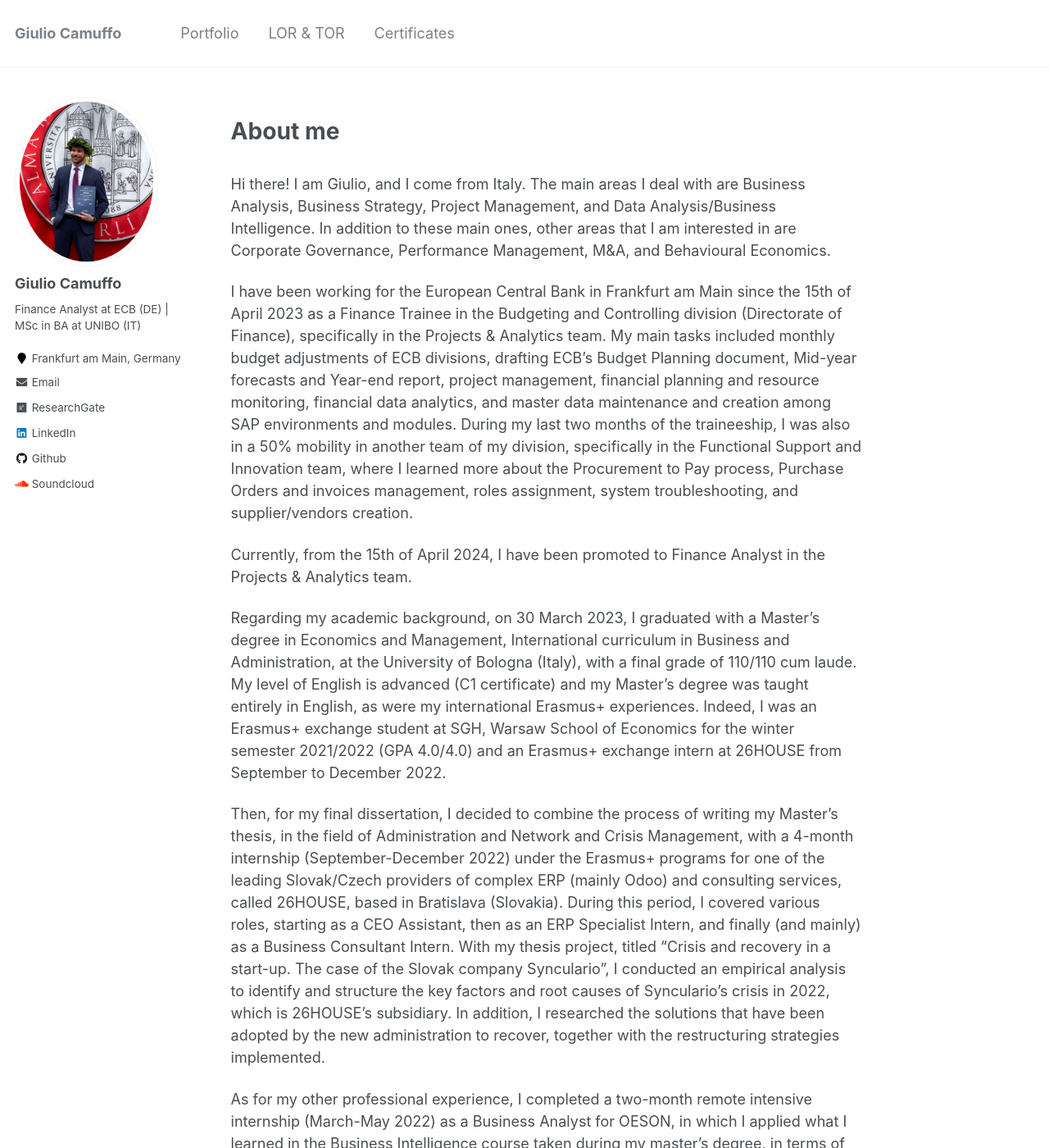
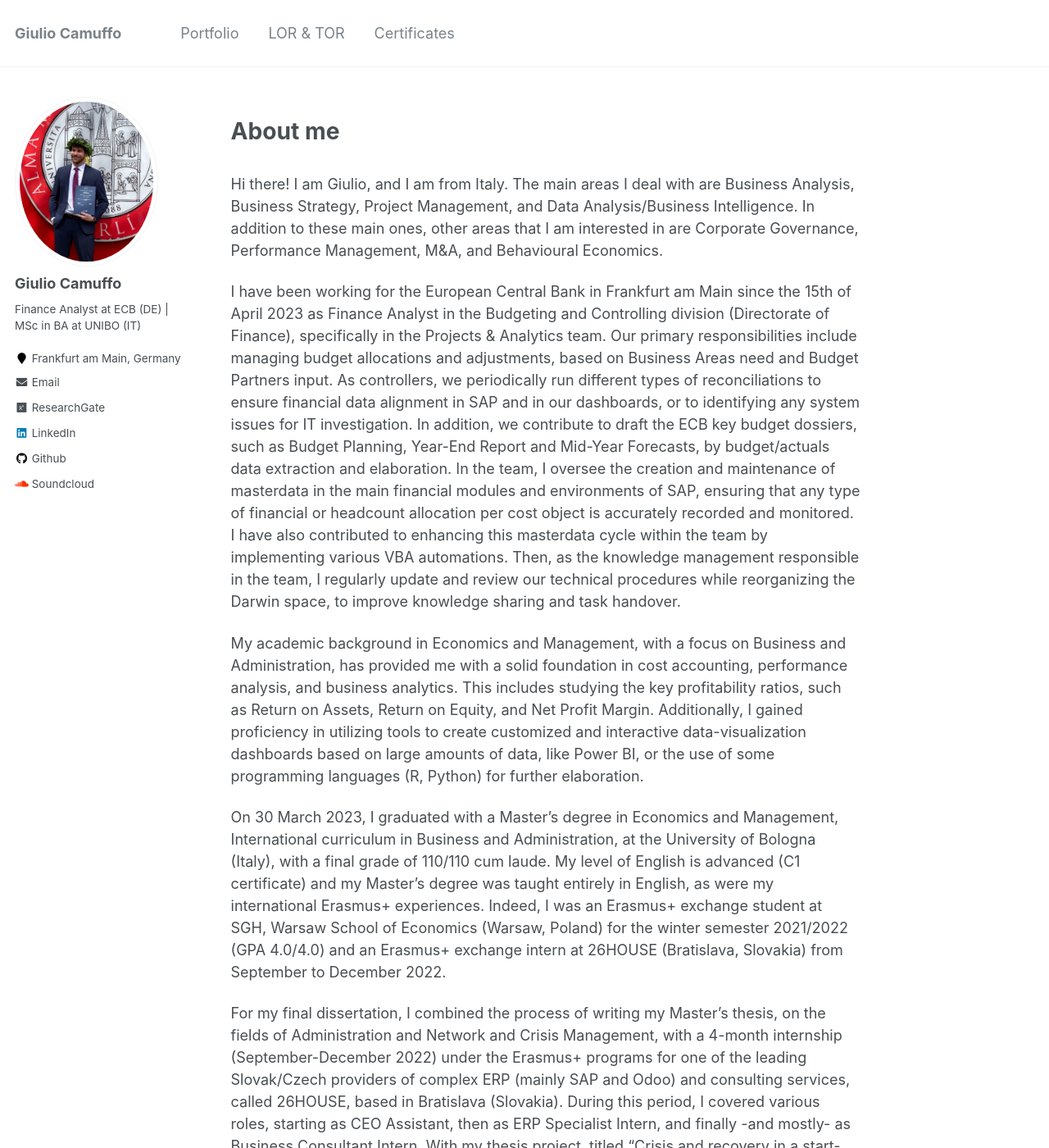
Before and after one commit to giulio-camuffo/giulio-camuffo.github.io, a Jekyll site: the page built from _pages/about.md, in a window 1280 px wide and 1400 px high. Shown: the whole window at 82% size. Built offline with Jekyll 4.4.1, drawn with Linux system fonts in a browser that asks for light colours; nearby versions of some CDN libraries; some of the changed text lies outside the part shown.

Commit message:
Update about.md

```diff
--- a/_pages/about.md
+++ b/_pages/about.md
@@ -8,21 +8,21 @@ redirect_from:
   - /about.html
 ---
 
-Hi there! I am Giulio, and I come from Italy. The main areas I deal with are Business Analysis, Business Strategy, Project Management, and Data Analysis/Business Intelligence. In addition to these main ones, other areas that I am interested in are Corporate Governance, Performance Management, M&A, and Behavioural Economics.
+Hi there! I am Giulio, and I am from Italy. The main areas I deal with are Business Analysis, Business Strategy, Project Management, and Data Analysis/Business Intelligence. In addition to these main ones, other areas that I am interested in are Corporate Governance, Performance Management, M&A, and Behavioural Economics.
 
-I have been working for the European Central Bank in Frankfurt am Main since the 15th of April 2023 as a Finance Trainee in the Budgeting and Controlling division (Directorate of Finance), specifically in the Projects & Analytics team. My main tasks included monthly budget adjustments of ECB divisions, drafting ECB's Budget Planning document, Mid-year forecasts and Year-end report, project management, financial planning and resource monitoring, financial data analytics, and master data maintenance and creation among SAP environments and modules. During my last two months of the traineeship, I was also in a 50% mobility in another team of my division, specifically in the Functional Support and Innovation team, where I learned more about the Procurement to Pay process, Purchase Orders and invoices management, roles assignment, system troubleshooting, and supplier/vendors creation.
+I have been working for the European Central Bank in Frankfurt am Main since the 15th of April 2023 as Finance Analyst in the Budgeting and Controlling division (Directorate of Finance), specifically in the Projects & Analytics team. Our primary responsibilities include managing budget allocations and adjustments, based on Business Areas need and Budget Partners input. As controllers, we periodically run different types of reconciliations to ensure financial data alignment in SAP and in our dashboards, or to identifying any system issues for IT investigation. In addition, we contribute to draft the ECB key budget dossiers, such as Budget Planning, Year-End Report and Mid-Year Forecasts, by budget/actuals data extraction and elaboration. In the team, I oversee the creation and maintenance of masterdata in the main financial modules and environments of SAP, ensuring that any type of financial or headcount allocation per cost object is accurately recorded and monitored. I have also contributed to enhancing this masterdata cycle within the team by implementing various VBA automations. Then, as the knowledge management responsible in the team, I regularly update and review our technical procedures while reorganizing the Darwin space, to improve knowledge sharing and task handover.
 
-Currently, from the 15th of April 2024, I have been promoted to Finance Analyst in the Projects & Analytics team.
+My academic background in Economics and Management, with a focus on Business and Administration, has provided me with a solid foundation in cost accounting, performance analysis, and business analytics. This includes studying the key profitability ratios, such as Return on Assets, Return on Equity, and Net Profit Margin. Additionally, I gained proficiency in utilizing tools to create customized and interactive data-visualization dashboards based on large amounts of data, like Power BI, or the use of some programming languages (R, Python) for further elaboration.
 
-Regarding my academic background, on 30 March 2023, I graduated with a Master's degree in Economics and Management, International curriculum in Business and Administration, at the University of Bologna (Italy), with a final grade of 110/110 cum laude. My level of English is advanced (C1 certificate) and my Master's degree was taught entirely in English, as were my international Erasmus+ experiences. Indeed, I was an Erasmus+ exchange student at SGH, Warsaw School of Economics for the winter semester 2021/2022 (GPA 4.0/4.0) and an Erasmus+ exchange intern at 26HOUSE from September to December 2022.
+On 30 March 2023, I graduated with a Master's degree in Economics and Management, International curriculum in Business and Administration, at the University of Bologna (Italy), with a final grade of 110/110 cum laude. My level of English is advanced (C1 certificate) and my Master's degree was taught entirely in English, as were my international Erasmus+ experiences. Indeed, I was an Erasmus+ exchange student at SGH, Warsaw School of Economics (Warsaw, Poland) for the winter semester 2021/2022 (GPA 4.0/4.0) and an Erasmus+ exchange intern at 26HOUSE (Bratislava, Slovakia) from September to December 2022.
 
-Then, for my final dissertation, I decided to combine the process of writing my Master's thesis, in the field of Administration and Network and Crisis Management, with a 4-month internship (September-December 2022) under the Erasmus+ programs for one of the leading Slovak/Czech providers of complex ERP (mainly Odoo) and consulting services, called 26HOUSE, based in Bratislava (Slovakia). During this period, I covered various roles, starting as a CEO Assistant, then as an ERP Specialist Intern, and finally (and mainly) as a Business Consultant Intern. With my thesis project, titled "Crisis and recovery in a start-up. The case of the Slovak company Synculario", I conducted an empirical analysis to identify and structure the key factors and root causes of Synculario's crisis in 2022, which is 26HOUSE's subsidiary. In addition, I researched the solutions that have been adopted by the new administration to recover, together with the restructuring strategies implemented.
+For my final dissertation, I combined the process of writing my Master's thesis, on the fields of Administration and Network and Crisis Management, with a 4-month internship (September-December 2022) under the Erasmus+ programs for one of the leading Slovak/Czech providers of complex ERP (mainly SAP and Odoo) and consulting services, called 26HOUSE, based in Bratislava (Slovakia). During this period, I covered various roles, starting as CEO Assistant, then as ERP Specialist Intern, and finally -and mostly-  as Business Consultant Intern. With my thesis project, titled "Crisis and recovery in a start-up. The case of the Slovak company Synculario", I conducted an empirical analysis to identify and structure the key factors and root causes of Synculario's crisis in 2022, which is 26HOUSE's subsidiary. In addition, I researched the solutions that have been adopted by the new administration to recover, together with the restructuring strategies implemented.
 
-As for my other professional experience, I completed a two-month remote intensive internship (March-May 2022) as a Business Analyst for OESON, in which I applied what I learned in the Business Intelligence course taken during my master's degree, in terms of producing
+As for my other professional experience, I completed a two-month remote intensive internship (March-May 2022) as a Business Analyst for OESON (remotely, the company being based in Indore, India), in which I applied what I learned in the Business Intelligence course taken during my master's degree, in terms of producing
 complex measures with DAX language, creating interactive dashboards, cleaning and preprocessing of data, using R for hypothesis testing and correlation analysis. However, my passion for the world of Data Analysis does not end in the software learned so far; in fact,
 I am very eager to constantly continue to learn new tools to expand my analytical and technical knowledge, such as Tableau, SQL, and any other software that is necessary to learn for my professional career.
 
-   In addition, in parallel with my studies and the Business Analyst internship, I have completed a part-time six-month internship (March-September 2022) as Business Development Lead for The THRIVE Project, an Australian Non-profit.
+   In addition, in parallel with my studies and the Business Analyst internship, I have completed a part-time six-month internship (March-September 2022) as Business Development Intern for The THRIVE Project, an Australian Non-profit.
 I have been a Project manager involved so far in three crucial sustainability projects to promote the corporate framework and develop new partnerships and collaborations with organizations, institutions, and NGOs working in the areas related to the 14 SDGs.
 But not only that. Working for an organization with such a focus on environmental sustainability has also allowed me to get closer to researchers from all over the world who are experts in every possible field, of all ages, with the opportunity to collaborate with them on various projects and consequently learn the type of approach used in research.
 
```
